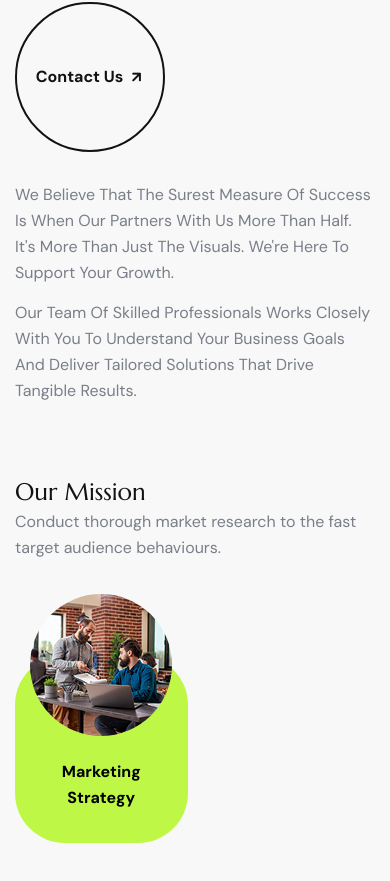
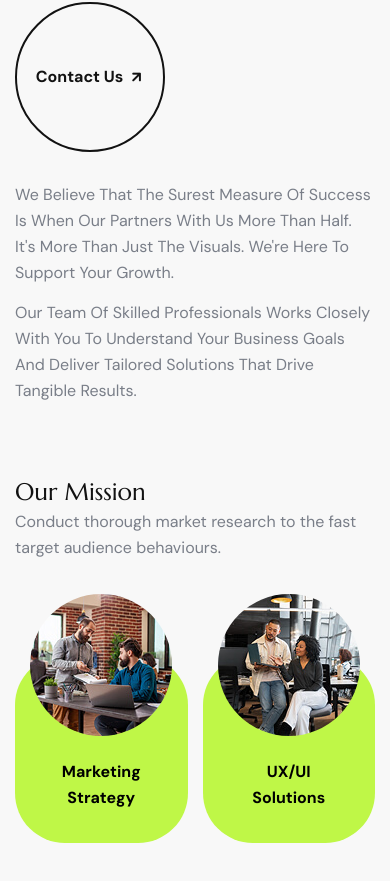
Before and after one commit to Jisap/Vite--TrueSocial, a React (Vite) app: page / in a window 390 px wide. Shown: the part 9590-10471 px from the top of the page. Built offline with nearby package versions, Linux system fonts and the light colour scheme.

Commit message:
feat: add WhyChoose section component with responsive layout and mission details

```diff
--- a/src/components/sections/WhyChoose.jsx
+++ b/src/components/sections/WhyChoose.jsx
@@ -99,8 +99,22 @@ const WhyChoose = () => {
                       </div>
                     </div>
 
-                    <div className="">
+                    <div className="relative mb-[30px] block text-center">
+                      <div className="relative z-[1] mx-auto block w-full max-w-[142px]">
+                        <img
+                          src="/public/assets/images/resources/why-choose-one-mission-img-2.jpg"
+                          alt="Why Choose"
+                          className="w-full rounded-full"
+                        />
+                      </div>
 
+                      <div className="relative -mt-[81px] block rounded-[50px] bg-base px-[30px] pb-8 pt-[104px]">
+                        <h4 className="font-sans text-base font-bold leading-[26px] text-black">
+                          UX/UI
+                          <br />
+                          Solutions
+                        </h4>
+                      </div>
                     </div>
                   </div>
                 </div>
```
